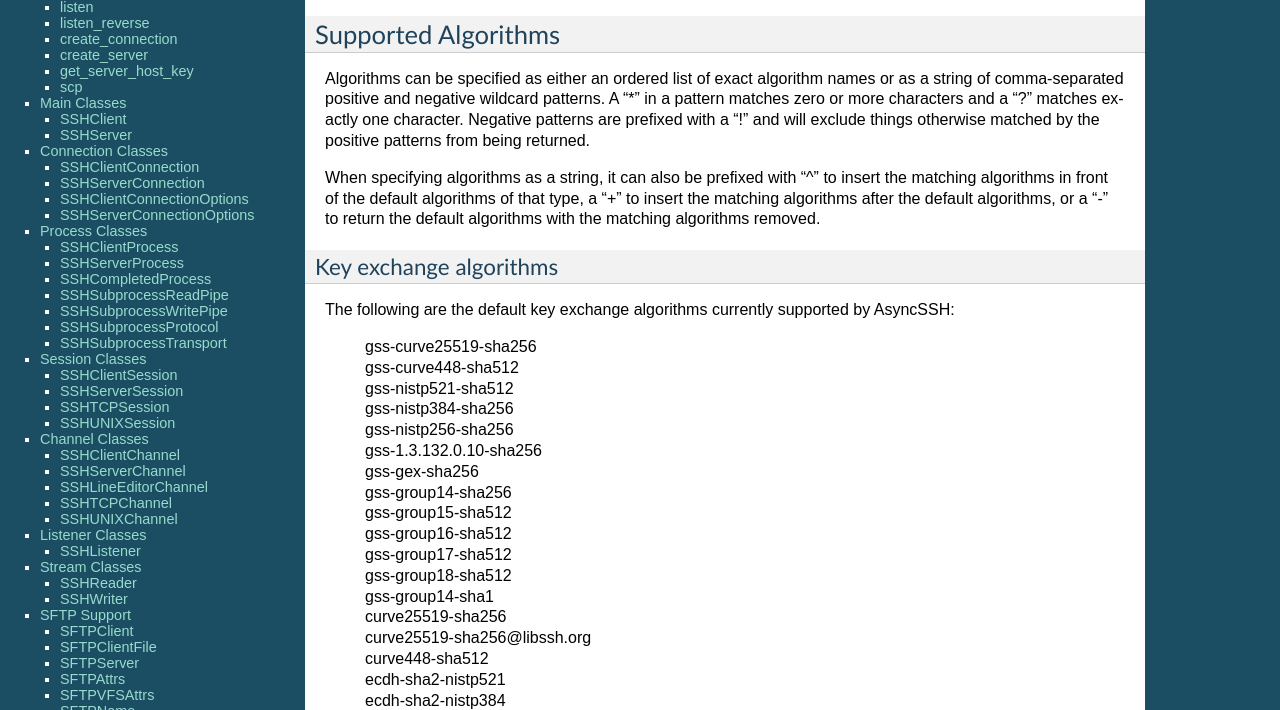
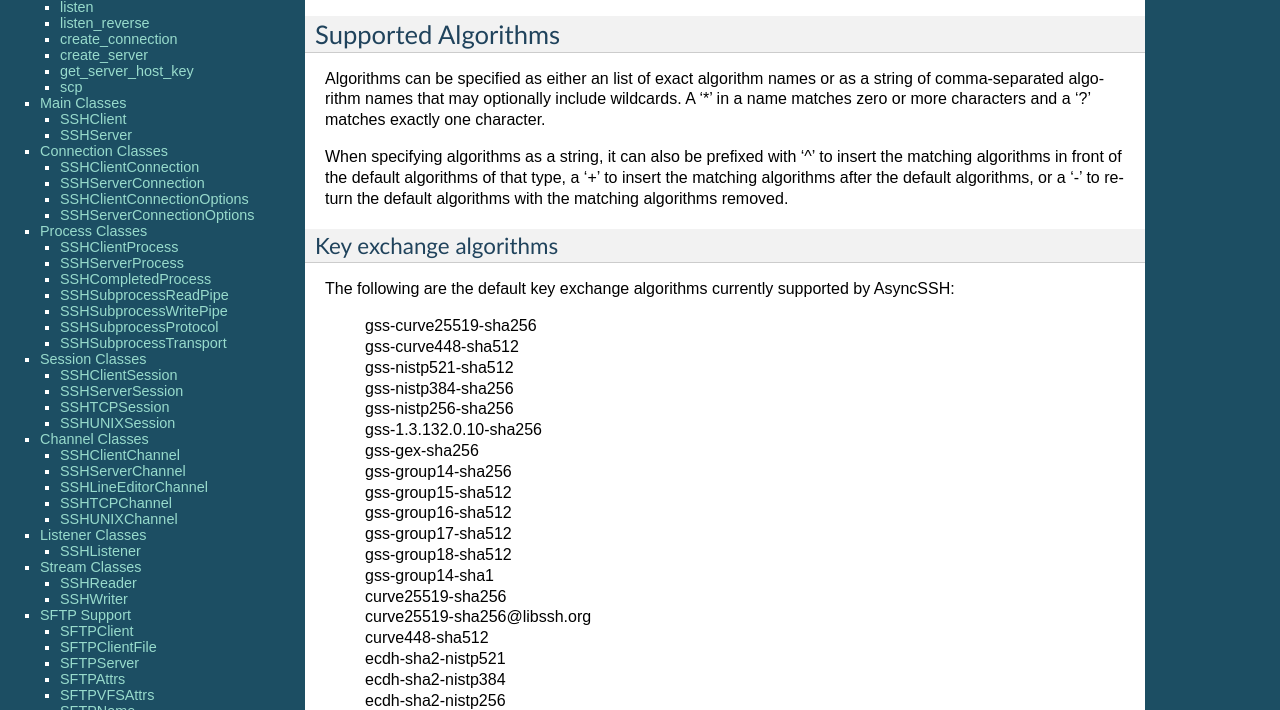
Before and after one commit to ronf/asyncssh, a Sphinx documentation site: the page built from docs/api.rst, in a window 1280 px wide and 900 px high, scrolled down 21682 px, cut to the strip 190-900 px from the top of the window. Built offline with Sphinx 7.4.7, drawn with Linux system fonts in a browser that asks for light colours.

Commit message:
Adjust algorithm wildcard matching to better match OpenSSH behavior
This commit reworks the algorithm wildcard matching to better match
OpenSSH. Negative patterns prefixed with '!' are no longer allowed,
but the '-' prefix can still be used with a pattern to return the
default set of algorithms with algorithms matching a list of patterns
removed.

With this new approach, order is preserved when multiple comma-separated
patterns are provided. This applies even when patterns match multiple
algorithms. In that case, all algorithms matching a pattern will be
listed before those matching later patterns. If an algorithm is matched
by multiple patterns, its position will be based on the first pattern
which matches it.

```diff
--- a/docs/api.rst
+++ b/docs/api.rst
@@ -1875,17 +1875,15 @@ KeyGenerationError
 Supported Algorithms
 ====================
 
-Algorithms can be specified as either an ordered list of exact algorithm
-names or as a string of comma-separated positive and negative wildcard
-patterns. A "*" in a pattern matches zero or more characters and a "?"
-matches exactly one character. Negative patterns are prefixed with a "!"
-and will exclude things otherwise matched by the positive patterns from
-being returned.
-
-When specifying algorithms as a string, it can also be prefixed with "^"
+Algorithms can be specified as either an list of exact algorithm names
+or as a string of comma-separated algorithm names that may optionally
+include wildcards. A '*' in a name matches zero or more characters and
+a '?' matches exactly one character.
+
+When specifying algorithms as a string, it can also be prefixed with '^'
 to insert the matching algorithms in front of the default algorithms of
-that type, a "+" to insert the matching algorithms after the default
-algorithms, or a "-" to return the default algorithms with the matching
+that type, a '+' to insert the matching algorithms after the default
+algorithms, or a '-' to return the default algorithms with the matching
 algorithms removed.
 
 .. index:: Key exchange algorithms
```
Also changed, not shown: 1 other file.
